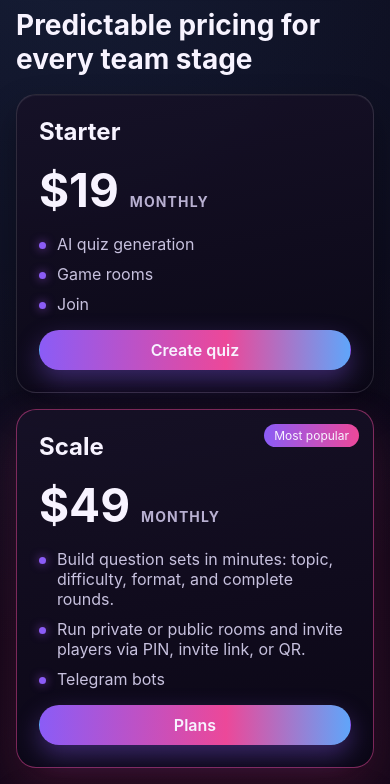
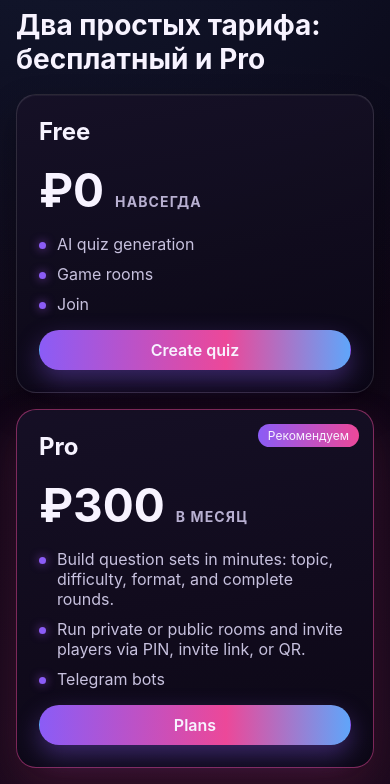
Before and after one commit to Fishing-Team-322/RichCrabs, a React (Vite) app in the folder frontend/: page / in a window 390 px wide. Shown: the part 1571-2355 px from the top of the page. Built offline with nearby package versions, Linux system fonts and the light colour scheme; no server answers.

Commit message:
Fix auth top strip and simplify home pricing plans

```diff
--- a/frontend/src/pages/Home/Home.css
+++ b/frontend/src/pages/Home/Home.css
@@ -67,7 +67,7 @@
   width: 100%;
 }
 
-.homeCenterGrid { display: grid; grid-template-columns: repeat(3, minmax(0, 1fr)); gap: 16px; }
+.homeCenterGrid { display: grid; grid-template-columns: repeat(2, minmax(0, 1fr)); gap: 16px; }
 .homeGlassCard {
   border-radius: 20px;
   padding: 22px;
@@ -79,7 +79,7 @@
 .sectionHeading { margin-bottom: 18px; }
 .sectionHeading h2 { margin: 10px 0 0; font-size: clamp(28px, 3.5vw, 44px); max-width: 18ch; }
 
-.pricingGrid { display: grid; grid-template-columns: repeat(3, minmax(0, 1fr)); gap: 16px; }
+.pricingGrid { display: grid; grid-template-columns: repeat(2, minmax(0, 1fr)); gap: 16px; }
 .pricingCard { position: relative; display: grid; gap: 16px; }
 .planBadge {
   position: absolute;
--- a/frontend/src/pages/Home/Home.tsx
+++ b/frontend/src/pages/Home/Home.tsx
@@ -22,29 +22,21 @@ const HomePage: React.FC = () => {
   const plans = useMemo(
     () => [
       {
-        title: 'Starter',
-        price: '$19',
-        period: 'monthly',
+        title: 'Free',
+        price: '₽0',
+        period: 'навсегда',
         points: [features[0]?.title, features[1]?.title, t('home.actions.join')],
         cta: t('home.actions.createQuiz'),
         to: routes.quizzesNew,
       },
       {
-        title: 'Scale',
-        price: '$49',
-        period: 'monthly',
+        title: 'Pro',
+        price: '₽300',
+        period: 'в месяц',
         points: [features[0]?.description, features[1]?.description, features[2]?.title],
         cta: t('home.actions.plans'),
         to: routes.subscriptions,
         featured: true,
-      },
-      {
-        title: 'Enterprise',
-        price: '$99',
-        period: 'monthly',
-        points: [features[2]?.description, t('home.faqTitle'), t('home.actions.join')],
-        cta: t('home.actions.plans'),
-        to: routes.subscriptions,
       },
     ],
     [features, t],
@@ -106,12 +98,12 @@ const HomePage: React.FC = () => {
       <section id="pricing" className="homePricingWrap">
         <div className="sectionHeading">
           <Badge tone="neutral">{t('home.actions.plans')}</Badge>
-          <h2>Predictable pricing for every team stage</h2>
+          <h2>Два простых тарифа: бесплатный и Pro</h2>
         </div>
         <div className="pricingGrid">
           {plans.map((plan) => (
             <article key={plan.title} className={`homeGlassCard pricingCard ${plan.featured ? 'isFeatured' : ''}`}>
-              {plan.featured && <span className="planBadge">Most popular</span>}
+              {plan.featured && <span className="planBadge">Рекомендуем</span>}
               <h3>{plan.title}</h3>
               <p className="planPrice">{plan.price} <span>{plan.period}</span></p>
               <ul>
--- a/frontend/src/pages/auth/Login.tsx
+++ b/frontend/src/pages/auth/Login.tsx
@@ -37,7 +37,8 @@ const Login = () => {
   }
 
   return (
-    <section className="authCard">
+    <div className="authPage">
+      <section className="authCard">
       <h1>{t('auth.loginTitle')}</h1>
       <p className="homeMuted">{t('auth.loginSubtitle')}</p>
       <Link to={routes.home} className="accountAction">{t('common.backToHome')}</Link>
@@ -66,7 +67,8 @@ const Login = () => {
       <p className="homeMuted">
         Нет аккаунта? <Link to={routes.authRegister}>Зарегистрироваться</Link>
       </p>
-    </section>
+      </section>
+    </div>
   )
 }
 
--- a/frontend/src/pages/auth/Register.tsx
+++ b/frontend/src/pages/auth/Register.tsx
@@ -37,7 +37,8 @@ const Register = () => {
   }
 
   return (
-    <section className="authCard">
+    <div className="authPage">
+      <section className="authCard">
       <h1>{t('auth.registerTitle')}</h1>
       <p className="homeMuted">{t('auth.registerSubtitle')}</p>
       <Link to={routes.home} className="accountAction">{t('common.backToHome')}</Link>
@@ -61,7 +62,8 @@ const Register = () => {
       <p className="homeMuted">
         Уже есть аккаунт? <Link to={routes.authLogin}>Войти</Link>
       </p>
-    </section>
+      </section>
+    </div>
   )
 }
 
--- a/frontend/src/theme/theme.css
+++ b/frontend/src/theme/theme.css
@@ -59,9 +59,16 @@ a { color: inherit; }
   box-shadow: var(--shadow-soft);
 }
 
+.authPage {
+  min-height: 100vh;
+  padding: 16px;
+  display: grid;
+  align-items: center;
+}
+
 .authCard {
-  max-width: 500px;
-  margin: 48px auto;
+  width: min(500px, 100%);
+  margin: 0 auto;
   display: grid;
   gap: 14px;
 }
@@ -98,5 +105,5 @@ a { color: inherit; }
 }
 
 @media (max-width: 760px) {
-  .authCard { margin: 24px auto; }
+  .authPage { padding: 12px; }
 }
```
